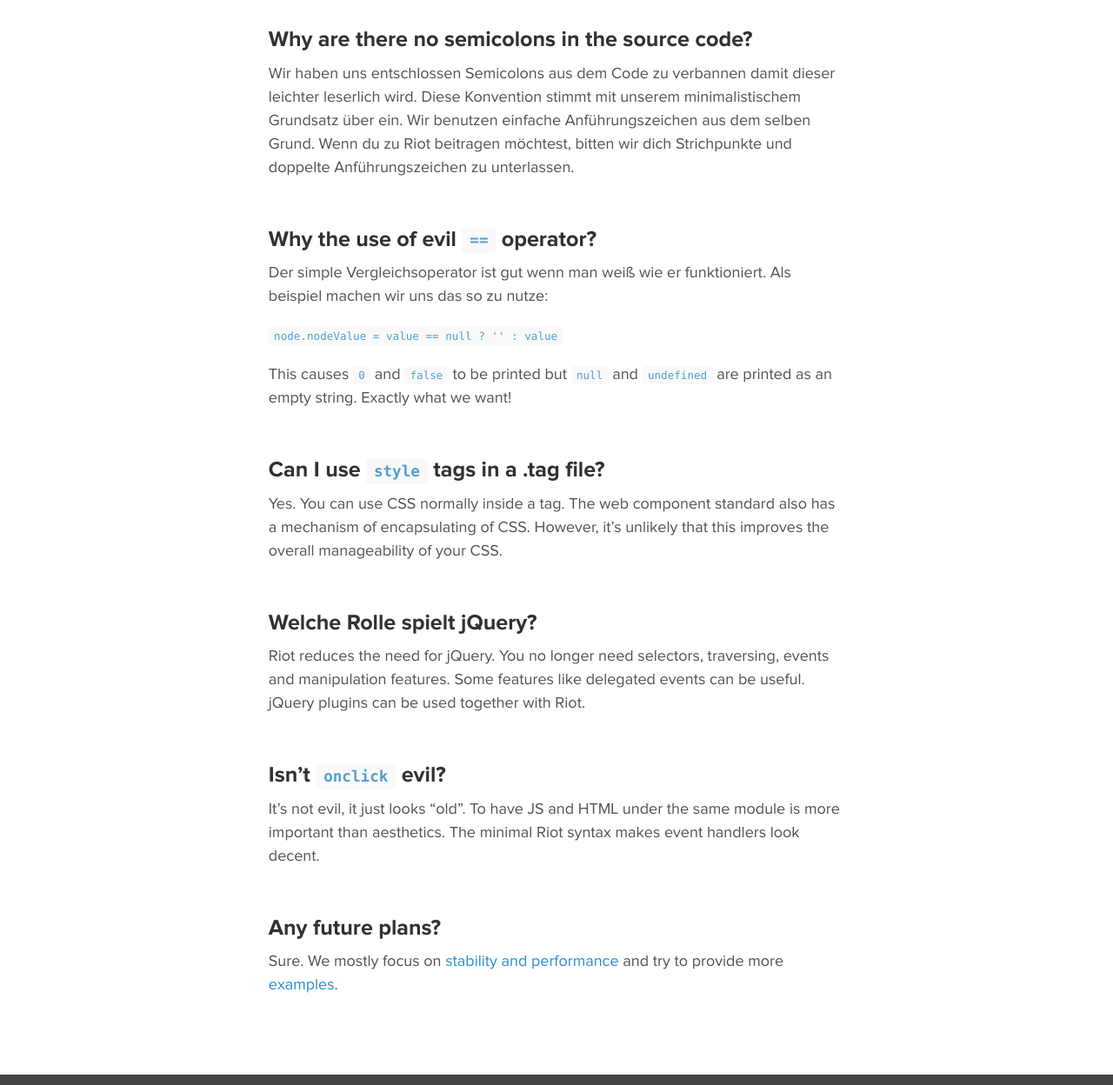
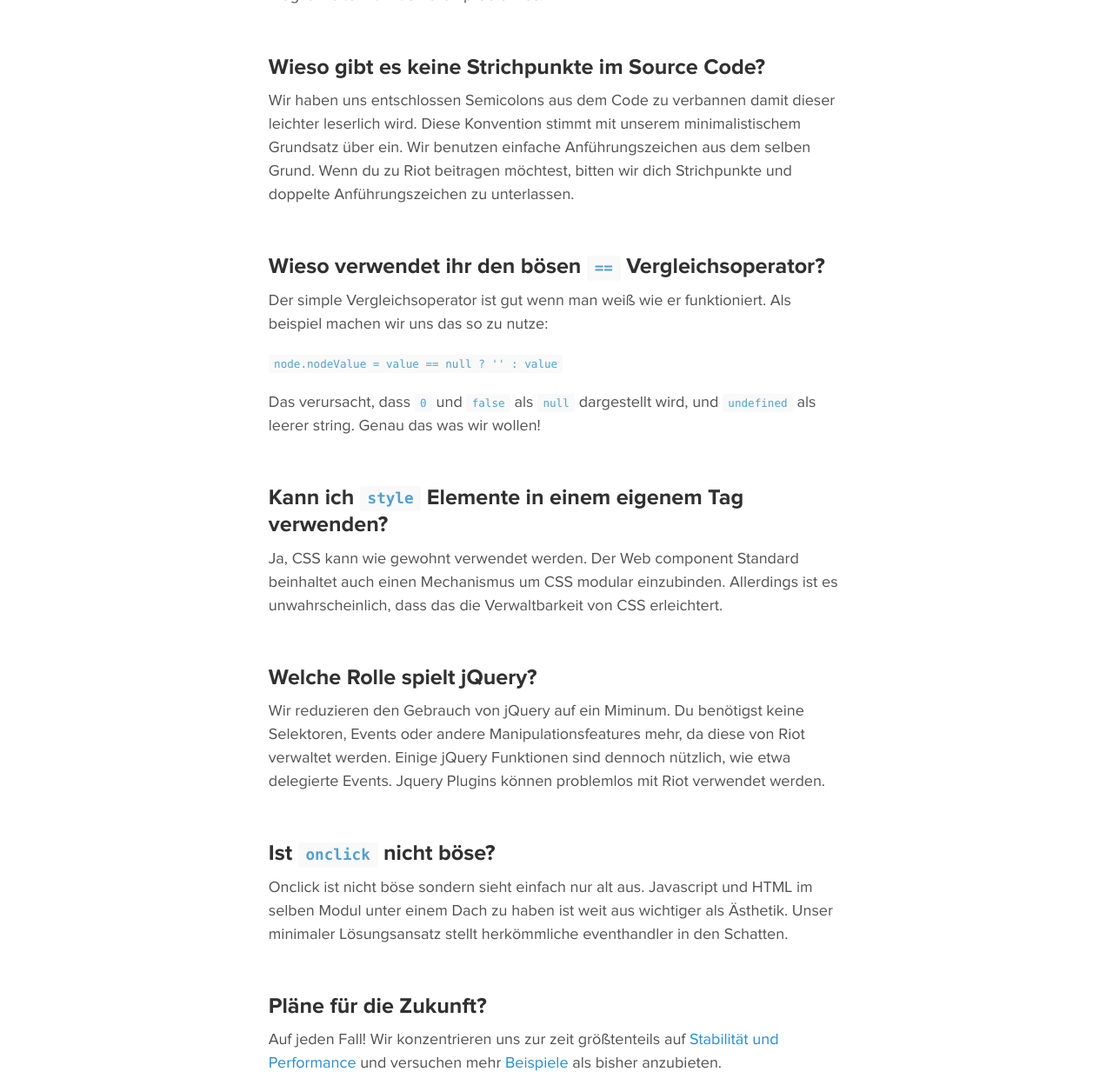
Before and after one commit to riot/riot.github.io, a Jekyll site: the page built from de/faq.md, in a window 1280 px wide and 1400 px high, scrolled down 1543 px, cut to the strip 0-1248 px from the top of the window. Shown: the whole strip at 87% size. Built offline with Jekyll 4.4.1, drawn with Linux system fonts in a browser that asks for light colours; Markdown is read by kramdown in place of the engine named in the settings; some of the changed text lies outside the part shown.

Commit message:
faq finished

```diff
--- a/de/faq.md
+++ b/de/faq.md
@@ -4,20 +4,20 @@ title: Riot FAQ
 description: Fragen und Antwort über Riot, User Interface (UI) Micro-Libary
 ---
 
-# Frequently asked questions
+# Fragen und Antworten
 
-## Wieso trägt dieses Projekt den Titel Riot?
-Riot bedeutet Aufstand, und wir sind gegen den heutigen Trend von unnötiger Komplexität und Boilerplates. Wir denken, dass eine kleine aber mächtige API mit eindeutigem Syntax fundamentale Aspekte einer client-side Bibliothek sind.
+## Wieso trägt dieses Projekt den Titel "Riot"?
+"Riot" bedeutet Aufstand, und wir sind gegen den heutigen Trend von unnötiger Komplexität und Boilerplates. Wir denken, dass eine kleine aber mächtige API mit eindeutigem Syntax fundamentale Aspekte einer client-side Bibliothek sind.
 
 
-## Is Riot free?
-Riot ist gratis erhältlich, Open Source und unter der MIT Lizenz herausgegeben. Es gibt also keine [weiteren Patent-Rechte](https://github.com/facebook/react/blob/master/PATENTS).
+## Ist Riot frei erhältlich?
+Riot ist frei erhältlich, Open Source und unter der MIT Lizenz herausgegeben. Es gibt also keine [weiteren Patent-Rechte](https://github.com/facebook/react/blob/master/PATENTS).
 
 
-## Can I use Riot in production?
+## Kann Riot in Produktionsumgebungen verwendet werden?
 Absolut. Riot ist ein fortgeschrittenes Framework welches [täglich](https://twitter.com/search?q=riotjs) Verwendung findet.
 
-## Why IE8 is not supported?
+## Wieso wird IE8 nicht unterstützt?
 Der Gedanke, einem sterbenden Browser Zeit zu widmen ist mehr als absurd. Wir erachten es als verrückt wichtige Entwicklerzeit in IE8 zu verschwenden. Gemeäß den Statistiken von [W3 counter](http://www.w3counter.com/trends), gibt es weltweit nur noch 1.5% IE8 Nutzer:
 
 ![](/img/ie8-trend.png)
@@ -27,32 +27,32 @@ Statcounter [says 2.5%](http://gs.statcounter.com/#browser_version_partially_com
 Dieser Browser kann also mit Sicherheit ignoriert werden. Riot 2.0 wurde noch mit IE8 Support veröffentlicht, aber seit der raschen Weiterentwicklung haben wir mehr als 50% IE8 Support verworfen.
 
 
-## Should I use dash on the tag name?
+## Sollte ich einen Bindestrich im eigenem Tag verwenden?
 Die W3C Spezifikation verlangt, dass eigene Tags mit einem Bindestrich versehen werden sollten. Also anstatt `<person>` sollte man `<my-person>` schreiben. Folge dieser Regel wenn du dich um die W3C Empfehlungen kümmerst. Beide Möglichkeiten funktionieren problemlos.
 
 
-## Why are there no semicolons in the source code?
+## Wieso gibt es keine Strichpunkte im Source Code?
 Wir haben uns entschlossen Semicolons aus dem Code zu verbannen damit dieser leichter leserlich wird. Diese Konvention stimmt mit unserem minimalistischem Grundsatz über ein. Wir benutzen einfache Anführungszeichen aus dem selben Grund. Wenn du zu Riot beitragen möchtest, bitten wir dich Strichpunkte und doppelte Anführungszeichen zu unterlassen.
 
-## Why the use of evil `==` operator?
+## Wieso verwendet ihr den bösen `==` Vergleichsoperator?
 Der simple Vergleichsoperator ist gut wenn man weiß wie er funktioniert. Als beispiel machen wir uns das so zu nutze:
 
 `node.nodeValue = value == null ? '' : value`
 
-This causes `0` and `false` to be printed but `null` and `undefined` are printed as an empty string. Exactly what we want!
+Das verursacht, dass `0` und `false` als `null` dargestellt wird, und `undefined` als leerer string. Genau das was wir wollen!
 
 
-## Can I use `style` tags in a .tag file?
-Yes. You can use CSS normally inside a tag. The web component standard also has a mechanism of encapsulating of CSS. However, it's unlikely that this improves the overall manageability of your CSS.
+## Kann ich `style` Elemente in einem eigenem Tag verwenden?
+Ja, CSS kann wie gewohnt verwendet werden. Der Web component Standard beinhaltet auch einen Mechanismus um CSS modular einzubinden. Allerdings ist es unwahrscheinlich, dass das die Verwaltbarkeit von CSS erleichtert.
 
 
 ## Welche Rolle spielt jQuery?
-Riot reduces the need for jQuery. You no longer need selectors, traversing, events and manipulation features. Some features like delegated events can be useful. jQuery plugins can be used together with Riot.
+Wir reduzieren den Gebrauch von jQuery auf ein Miminum. Du benötigst keine Selektoren, Events oder andere Manipulationsfeatures mehr, da diese von Riot verwaltet werden. Einige jQuery Funktionen sind dennoch nützlich, wie etwa delegierte Events. Jquery Plugins können problemlos mit Riot verwendet werden.
 
 
-## Isn't `onclick` evil?
-It's not evil, it just looks "old". To have JS and HTML under the same module is more important than aesthetics. The minimal Riot syntax makes event handlers look decent.
+## Ist `onclick` nicht böse?
+Onclick ist nicht böse sondern sieht einfach nur alt aus. Javascript und HTML im selben Modul unter einem Dach zu haben ist weit aus wichtiger als Ästhetik. Unser minimaler Lösungsansatz stellt herkömmliche eventhandler in den Schatten.
 
-## Any future plans?
+## Pläne für die Zukunft?
 
-Sure. We mostly focus on [stability and performance](https://github.com/riot/riot/issues) and try to provide more [examples](https://github.com/riot/examples).
+Auf jeden Fall! Wir konzentrieren uns zur zeit größtenteils auf [Stabilität und Performance](https://github.com/riot/riot/issues) und versuchen mehr [Beispiele](https://github.com/riot/examples) als bisher anzubieten.
```
